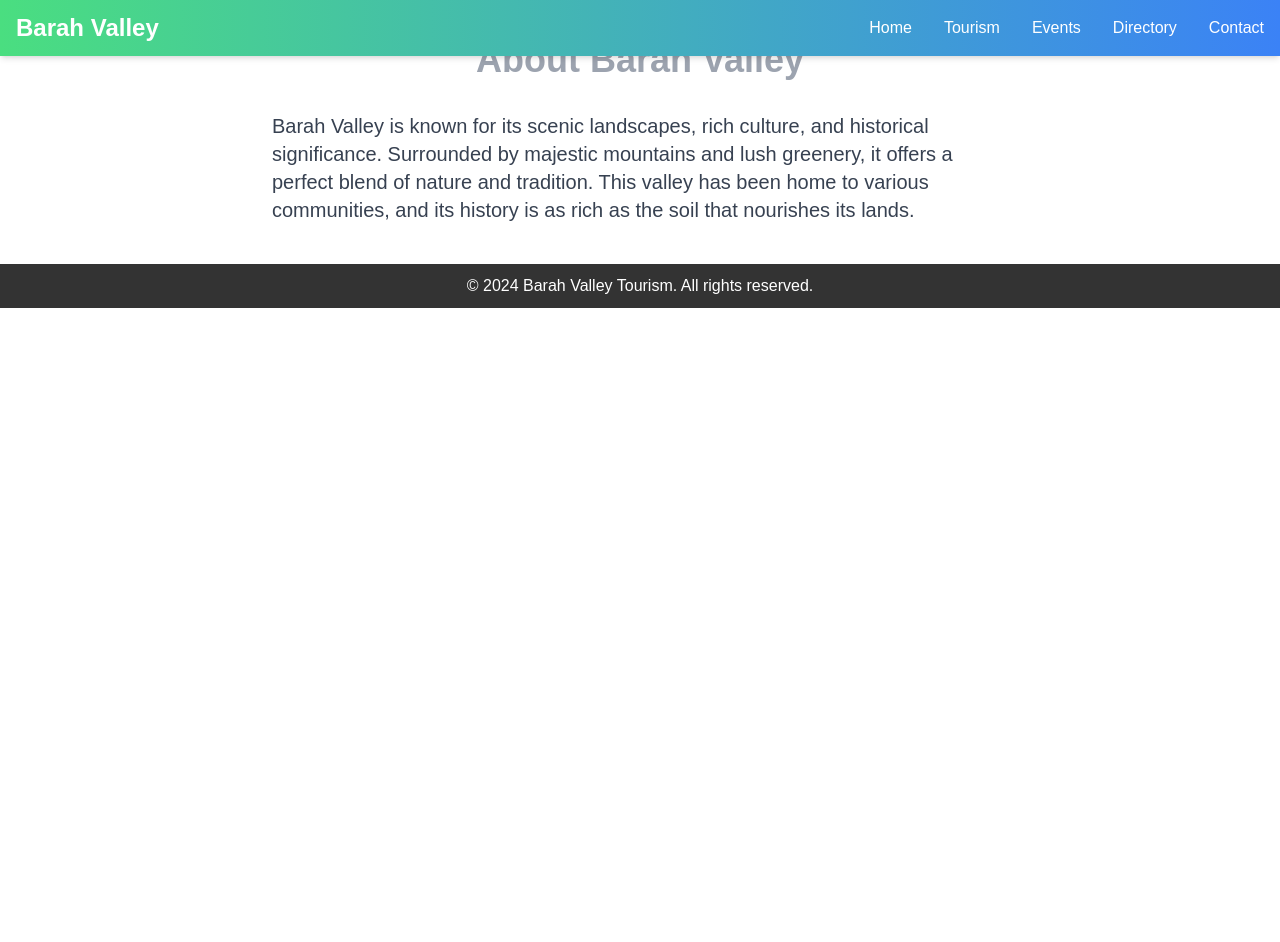
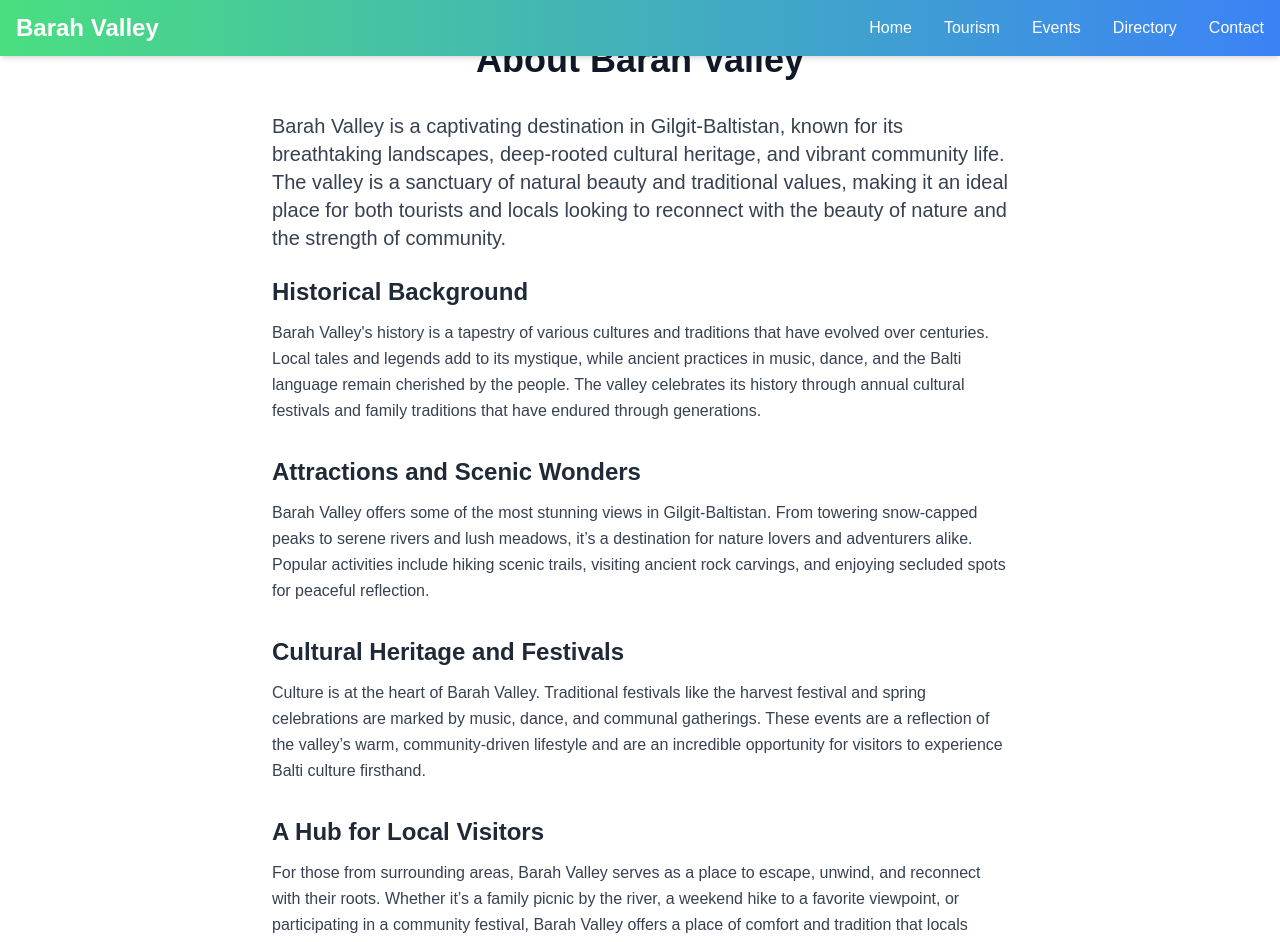
Before and after one commit to ShadBalti/barah_valley, a Next.js app: page /about in a window 1280 px wide. Shown: the top 942 px of the page. Before the commit the page ends 800 px from the top, so only its background shows below. Built offline with nearby package versions, Linux system fonts and the light colour scheme.

Commit message:
update AboutPage

```diff
--- a/app/about/page.tsx
+++ b/app/about/page.tsx
@@ -1,15 +1,94 @@
+// components/AboutPage.tsx
 import React from 'react';
+import Head from 'next/head';
 
 const AboutPage: React.FC = () => {
   return (
-    <div className="max-w-3xl mx-auto py-10 px-4 text-gray-400">
-          <h1 className="text-3xl md:text-4xl font-semibold text-center mb-8">
-            About Barah Valley
-          </h1>
-          <p className="text-lg md:text-xl leading-relaxed text-gray-700">
-            Barah Valley is known for its scenic landscapes, rich culture, and historical significance. Surrounded by majestic mountains and lush greenery, it offers a perfect blend of nature and tradition. This valley has been home to various communities, and its history is as rich as the soil that nourishes its lands.
+    <>
+      {/* SEO Head Component */}
+      <Head>
+        <title>About Barah Valley - Scenic Beauty and Rich Culture</title>
+        <meta name="description" content="Explore the natural beauty, rich culture, and traditions of Barah Valley in Gilgit-Baltistan. Learn about its history, attractions, festivals, and community life." />
+        <meta name="keywords" content="Barah Valley, Gilgit-Baltistan, scenic landscapes, cultural heritage, traditional festivals, Pakistan tourism, community life, attractions, hiking, festivals" />
+        <meta property="og:title" content="Discover Barah Valley - A Hidden Gem in Gilgit-Baltistan" />
+        <meta property="og:description" content="Dive into the rich heritage, stunning landscapes, and community-driven lifestyle of Barah Valley, a perfect destination for nature lovers and cultural explorers." />
+        <meta property="og:image" content="/path/to/your-image.jpg" /> {/* Update with actual image path */}
+        <meta property="og:type" content="website" />
+      </Head>
+
+      {/* Main Content */}
+      <div className="max-w-3xl mx-auto py-10 px-4 text-gray-400">
+        <h1 className="text-3xl md:text-4xl font-semibold text-center mb-8 text-gray-900">
+          About Barah Valley
+        </h1>
+
+        {/* Main Introduction */}
+        <p className="text-lg md:text-xl leading-relaxed text-gray-700 mb-6">
+          Barah Valley is a captivating destination in Gilgit-Baltistan, known for its breathtaking landscapes, deep-rooted cultural heritage, and vibrant community life. The valley is a sanctuary of natural beauty and traditional values, making it an ideal place for both tourists and locals looking to reconnect with the beauty of nature and the strength of community.
+        </p>
+
+        {/* Section: History */}
+        <section className="mb-8">
+          <h2 className="text-2xl font-semibold mb-3 text-gray-800">Historical Background</h2>
+          <p className="leading-relaxed text-gray-700">
+            Barah Valley's history is a tapestry of various cultures and traditions that have evolved over centuries. Local tales and legends add to its mystique, while ancient practices in music, dance, and the Balti language remain cherished by the people. The valley celebrates its history through annual cultural festivals and family traditions that have endured through generations.
           </p>
+        </section>
+
+        {/* Section: Attractions */}
+        <section className="mb-8">
+          <h2 className="text-2xl font-semibold mb-3 text-gray-800">Attractions and Scenic Wonders</h2>
+          <p className="leading-relaxed text-gray-700">
+            Barah Valley offers some of the most stunning views in Gilgit-Baltistan. From towering snow-capped peaks to serene rivers and lush meadows, it’s a destination for nature lovers and adventurers alike. Popular activities include hiking scenic trails, visiting ancient rock carvings, and enjoying secluded spots for peaceful reflection.
+          </p>
+        </section>
+
+        {/* Section: Culture and Traditions */}
+        <section className="mb-8">
+          <h2 className="text-2xl font-semibold mb-3 text-gray-800">Cultural Heritage and Festivals</h2>
+          <p className="leading-relaxed text-gray-700">
+            Culture is at the heart of Barah Valley. Traditional festivals like the harvest festival and spring celebrations are marked by music, dance, and communal gatherings. These events are a reflection of the valley’s warm, community-driven lifestyle and are an incredible opportunity for visitors to experience Balti culture firsthand.
+          </p>
+        </section>
+
+        {/* Section: For Local Visitors */}
+        <section className="mb-8">
+          <h2 className="text-2xl font-semibold mb-3 text-gray-800">A Hub for Local Visitors</h2>
+          <p className="leading-relaxed text-gray-700">
+            For those from surrounding areas, Barah Valley serves as a place to escape, unwind, and reconnect with their roots. Whether it’s a family picnic by the river, a weekend hike to a favorite viewpoint, or participating in a community festival, Barah Valley offers a place of comfort and tradition that locals cherish.
+          </p>
+        </section>
+
+        {/* Section: Community and Lifestyle */}
+        <section className="mb-8">
+          <h2 className="text-2xl font-semibold mb-3 text-gray-800">Lifestyle and Community Living</h2>
+          <p className="leading-relaxed text-gray-700">
+            Life in Barah Valley moves at a slower pace, emphasizing simplicity and close connection to nature. The community is known for its hospitality, and farming plays a significant role in daily life. The fertile soil supports a variety of crops, and sustainable living practices are woven into the fabric of the valley’s culture.
+          </p>
+        </section>
+
+        {/* Section: Tips for Visitors */}
+        <section className="mb-8">
+          <h2 className="text-2xl font-semibold mb-3 text-gray-800">Visitor Tips and Etiquette</h2>
+          <p className="leading-relaxed text-gray-700">
+            When visiting Barah Valley, it's essential to respect the environment and the customs of the local people. Dress appropriately, be mindful of cultural norms, and ask for permission before taking photographs of people. Immerse yourself in the valley’s slow-paced life, taking time to appreciate the natural and cultural richness it offers.
+          </p>
+        </section>
+
+        {/* Call-to-Action (CTA) */}
+        <div className="text-center mt-10">
+          <h3 className="text-xl font-semibold text-gray-800 mb-4">
+            Plan Your Journey to Barah Valley
+          </h3>
+          <p className="leading-relaxed text-gray-700 mb-6">
+            Ready to experience the untouched beauty and rich traditions of Barah Valley? Start planning your visit today and explore the wonders of Gilgit-Baltistan.
+          </p>
+          <button className="px-6 py-3 bg-blue-600 text-white rounded-md shadow hover:bg-blue-700 transition duration-300">
+            Learn More
+          </button>
         </div>
+      </div>
+    </>
   );
 };
 
```
